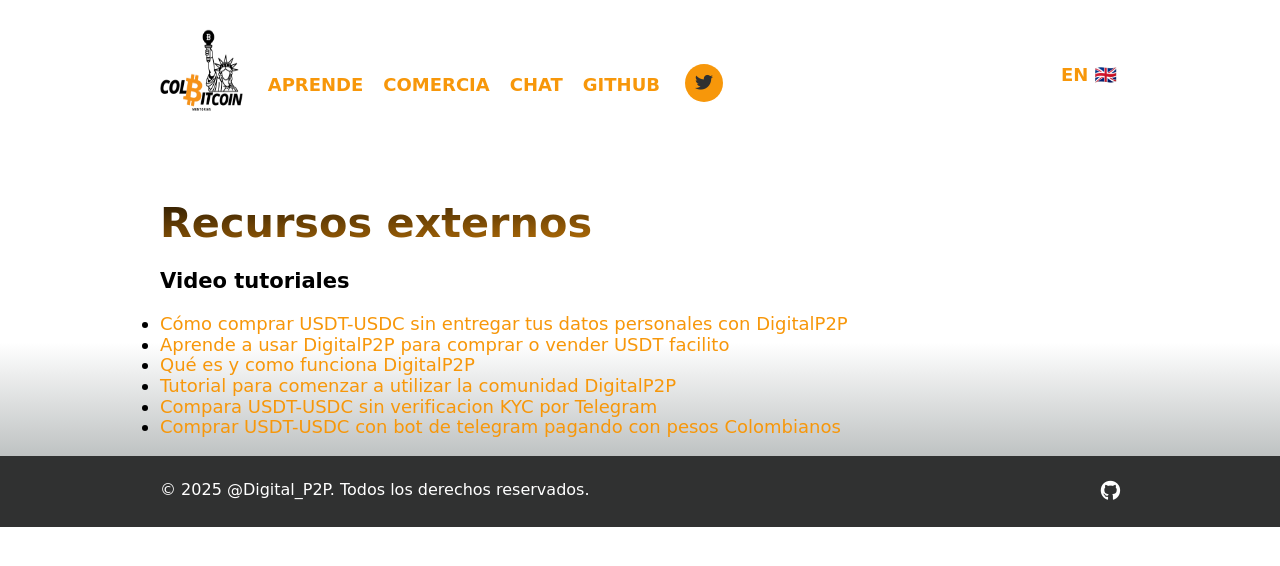
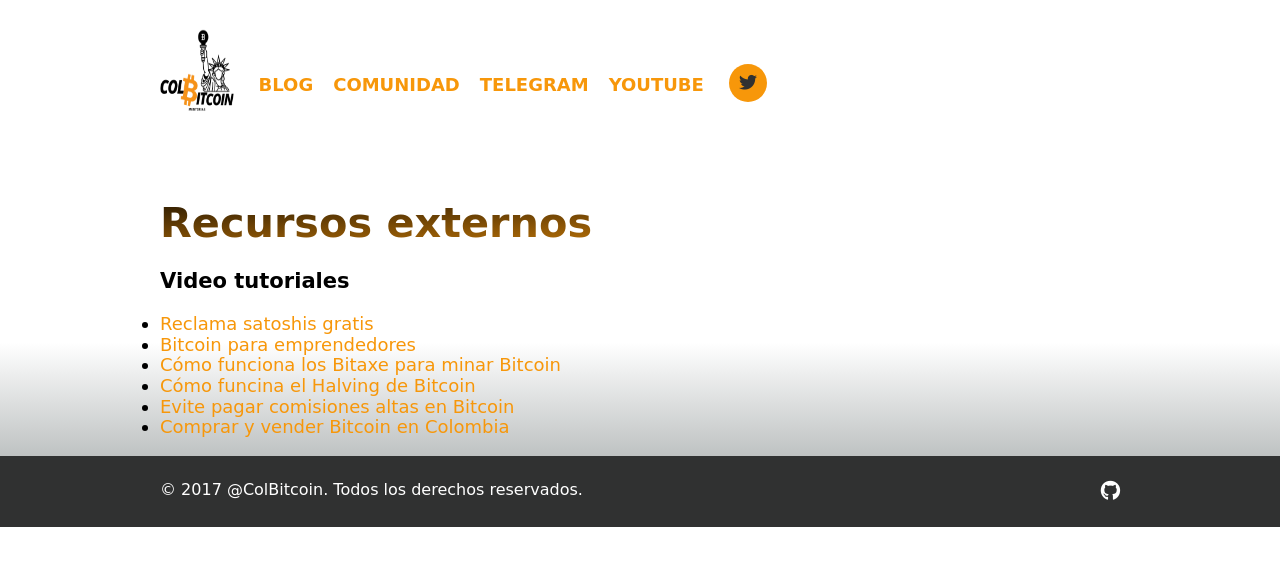
Before and after one commit to rifesama/colbitcoin.github.io, a plain HTML site: page resources.html in a window 1280 px wide. Drawn offline with Linux system fonts and the light colour scheme; a web font is replaced by a local one.

Commit message:
Se modifico el resourse y el index

```diff
--- a/resources.html
+++ b/resources.html
@@ -4,44 +4,44 @@
     <meta charset="UTF-8">
     <meta http-equiv="X-UA-Compatible" content="IE=edge">
     <meta name="viewport" content="width=device-width, initial-scale=1.0">
-    <meta property="og:url" content="https://digitalp2p.co" />
-    <meta property="og:title" content="Lightning Network peer-to-peer telegram bot" />
-    <meta property="og:image" content="https://lnp2pbot.com/img/logo.png" />
-    <meta property="og:description" content="Exchange your USDT-USDC for your local carrency" />
+    <meta property="og:url" content="https://colbitcoin.com"" />
+    <meta property="og:title" content="Mentorias y asesorias personalizadas sobre Bitcoin y Lightning" />
+    <meta property="og:image" content="https://colbitcoin.com/img/logo.png" />
+    <meta property="og:description" content="La eduacion es la clave para entender bitcoin" />
     <meta name="twitter:card" content="summary_large_image">
-    <meta name="twitter:site" content="@Digital_P2P">
-    <meta name="twitter:creator" content="@Digital_P2P">
-    <meta name="twitter:title" content="peer-to-peer telegram Bot" />
-    <meta name="twitter:description" content="Exchange your USDT-USDC for your cocal currency without KYC" />
-    <meta name="twitter:image" content="https://digitalp2p.co/img/logo.png" />
+    <meta name="twitter:site" content="@colbitcoin">
+    <meta name="twitter:creator" content="@colbitcoin">
+    <meta name="twitter:title" content="Enseñar sobre Bitcoin y Lightning es nuestro compromiso" />
+    <meta name="twitter:description" content="Formacion personalizada sobre Bitcoin y Lightning" />
+    <meta name="twitter:image" content="https://colbitcoin/img/logo.png" />
     <link rel="stylesheet" href="./normalize.css">
     <link rel="stylesheet" href="./styles.css">
     <script src="https://kit.fontawesome.com/38c07037bc.js" crossorigin="anonymous"></script>
-    <title>@Digital_P2P</title>
+    <title>@colbitcoin</title>
 </head>
 <body>
     <div class="container">
         <header class="header">
           <div class="logo">
-            <a href="./index.es.html"><img src="./img/logo.png" alt="" class="logo"></a>
+            <a href="./index.html"><img src="./img/logo.png" alt="" class="logo"></a>
           </div>
 
           <nav class="nav">
             <ul class='nav_menu'>
-              <li class='nav_item'><a target="_blank" href="https://digitalp2pbot.github.io/aprende/" class="nav_link">Aprende</a></li>
-              <li class='nav_item'><a target="_blank" href="https://t.me/digitalp2porders" class="nav_link">Comercia</a></li>
-              <li class='nav_item'><a target="_blank" href="https://t.me/DigitalP2PChat" class="nav_link">Chat</a></li>
-              <li class='nav_item'><a target="_blank" href="https://github.com/DigitalP2PBot" class="nav_link">Github</a></li>
+              <li class='nav_item'><a target="_blank" href="https://http://blog.colbitcoin.com" class="nav_link">BLOG</a></li>
+              <li class='nav_item'><a target="_blank" href="https://t.me/ColombiaP2P" class="nav_link">Comunidad</a></li>
+              <li class='nav_item'><a target="_blank" href="https://t.me/ColBitcoin" class="nav_link">telegram</a></li>
+              <li class='nav_item'><a target="_blank" href="https://www.youtube.com/@colbitcoin" class="nav_link">YOUTUBE</a></li>
             </ul>
           </nav>
 
-          <a href="https://x.com/Digital_P2P" target="_blank" rel="noopener noreferrer">
+          <a href="https://x.com/colbitcoin" target="_blank" rel="noopener noreferrer">
             <i class="fa-brands fa-twitter icon-menu"></i>
           </a>
 
           <div class="lang_box">
             <a class="lang_link" href="./resources.html">
-              EN 🇬🇧
+
             </a>
           </div>
         </header>
@@ -51,12 +51,12 @@
 
             <h3>Video tutoriales</h3>
             <ul>
-              <li><a class="resource_link" target="_blank" href="https://youtu.be/6DxPe0ThqB8">Cómo comprar USDT-USDC sin entregar tus datos personales con DigitalP2P</a></li>
-              <li><a class="resource_link" target="_blank" href="https://youtu.be/6DxPe0ThqB8">Aprende a usar DigitalP2P para comprar o vender USDT facilito </a></li>
-              <li><a class="resource_link" target="_blank" href="https://youtu.be/6DxPe0ThqB8">Qué es y como funciona DigitalP2P</a></li>
-              <li><a class="resource_link" target="_blank" href="https://youtu.be/6DxPe0ThqB8">Tutorial para comenzar a utilizar la comunidad DigitalP2P</a></li>
-              <li><a class="resource_link" target="_blank" href="https://youtu.be/6DxPe0ThqB8">Compara USDT-USDC sin verificacion KYC por Telegram</a></li>
-              <li><a class="resource_link" target="_blank" href="https://youtu.be/6DxPe0ThqB8">Comprar USDT-USDC con bot de telegram pagando con pesos Colombianos</a></li>
+              <li><a class="resource_link" target="_blank" href="https://youtu.be/g-Gio2ZHFxs?si=a-_jGO34XlK1cSdD">Reclama satoshis gratis</a></li>
+              <li><a class="resource_link" target="_blank" href="https://youtu.be/WyOWoKNG0pg?si=dfb4uifQ8mMX9RHQ">Bitcoin para emprendedores </a></li>
+              <li><a class="resource_link" target="_blank" href="https://youtu.be/DvccyETsKp8?si=VkSmgx6oUQoAAGrh">Cómo funciona los Bitaxe para minar Bitcoin</a></li>
+              <li><a class="resource_link" target="_blank" href="https://youtu.be/YBTATjnU7xY?si=Gmbmu03GMMaH-sOI">Cómo funcina el Halving de Bitcoin</a></li>
+              <li><a class="resource_link" target="_blank" href="https://youtu.be/04e-Bt0NVqI?si=V_Bmgx37Zemijtmz">Evite pagar comisiones altas en Bitcoin</a></li>
+              <li><a class="resource_link" target="_blank" href="https://youtu.be/v9LOr30U0ac?si=WkeS6cBpyM8qPMab">Comprar y vender Bitcoin en Colombia</a></li>
             </ul>
           </div>
 
@@ -66,8 +66,8 @@
       </div>
       <footer class="footer">
         <div class="footer-container">
-          © 2025 @Digital_P2P. Todos los derechos reservados.
-          <a href="https://github.com/DigitalP2PBot/bot" target="_blank" rel="noopener noreferrer" class="footer_link"><i class="fab fa-github footer_icon"></i></a>
+          © 2017 @ColBitcoin. Todos los derechos reservados.
+          <a href="https://github.com/rifesama" target="_blank" rel="noopener noreferrer" class="footer_link"><i class="fab fa-github footer_icon"></i></a>
         </div>
       </footer>
 </body>
```
Also changed, not shown: index.html (+4 -4 lines).
